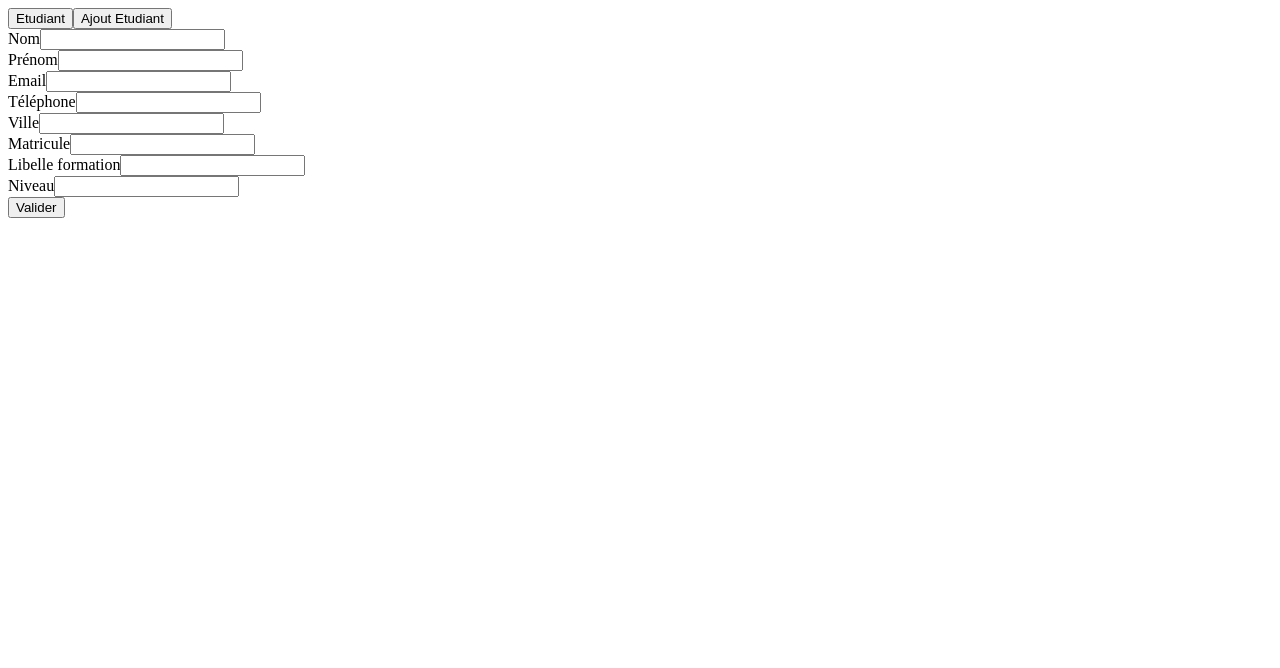
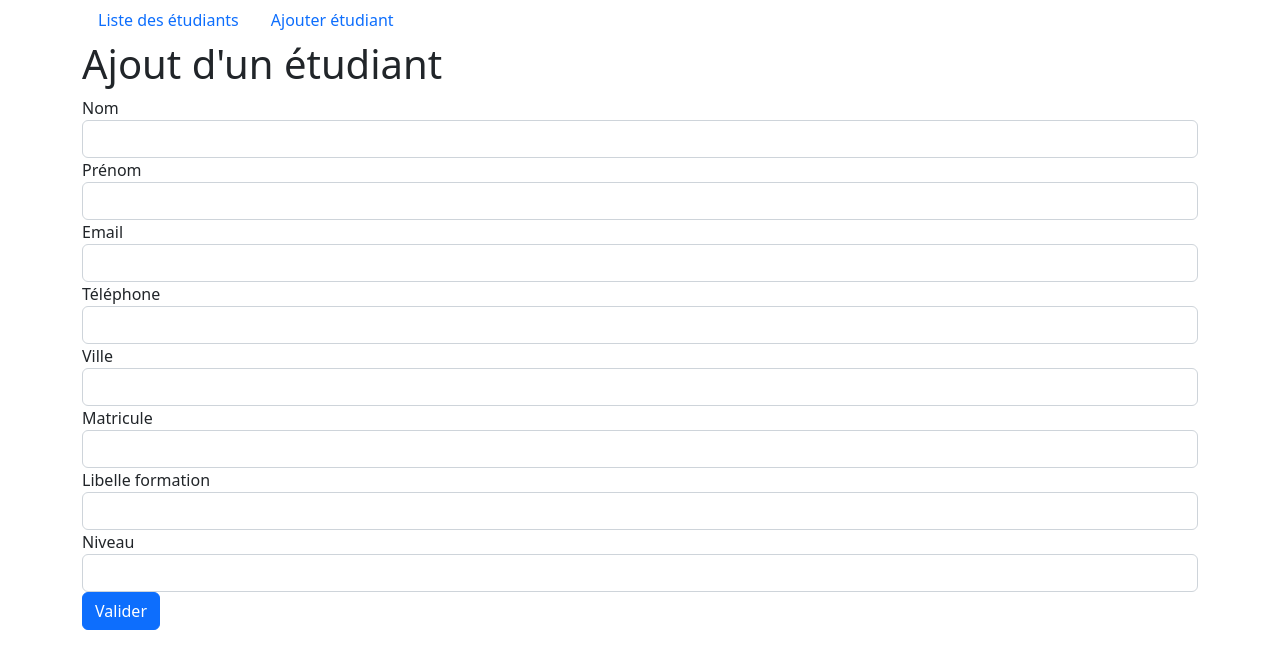
Before and after one commit to ibrahimandao/scolariteMIT, an Angular app: page /addetudiant in a window 1280 px wide. Shown: the top 668 px of the page. Built offline with nearby package versions, Linux system fonts and the light colour scheme.

Commit message:
intégration de bootstrap

```diff
--- a/angular.json
+++ b/angular.json
@@ -23,6 +23,7 @@
               "src/assets"
             ],
             "styles": [
+              "node_modules/bootstrap/dist/css/bootstrap.min.css",
               "src/styles.css"
             ],
             "scripts": []
--- a/package.json
+++ b/package.json
@@ -18,6 +18,7 @@
     "@angular/platform-browser": "^14.2.0",
     "@angular/platform-browser-dynamic": "^14.2.0",
     "@angular/router": "^14.2.0",
+    "bootstrap": "^5.2.2",
     "rxjs": "~7.5.0",
     "tslib": "^2.3.0",
     "zone.js": "~0.11.4"
--- a/src/app/app.component.html
+++ b/src/app/app.component.html
@@ -1,11 +1,20 @@
-<button routerLink="/etudiant"  class="btn btn-primary">
-   Etudiant
-</button>
-
-<button routerLink="/addetudiant"  class="btn btn-primary">
-  Ajout Etudiant
-</button>
-
-
+<!DOCTYPE html>
+<html>
+  <head>
+    <title>Scolarité MIT</title>
+    <meta charset='utf-8'>
+    <meta name="viewport" content="width=device-width, initial-scale=1, shrink-to-fit=no">
+  </head>
+  <body>
+    <div class="container">
+      <nav>
+        <ul class="nav">
+            <li class="nav-item"><a class="nav-link" routerLink="/etudiant">Liste des étudiants</a></li>
+            <li class="nav-item"><a class="nav-link" routerLink="/addetudiant">Ajouter étudiant</a></li>
+        </ul>
+      </nav>
+    </div>
+  </body>
+</html>
 
 <router-outlet></router-outlet>
--- a/src/app/etudiant-forms/etudiant-forms.component.html
+++ b/src/app/etudiant-forms/etudiant-forms.component.html
@@ -1,45 +1,56 @@
-<div class="form">
+<!DOCTYPE html>
+ <html>
+    <head>
+        <title>Cours Complet Bootstrap 4</title>
+        <meta charset='utf-8'>
+        <meta name="viewport" content="width=device-width, initial-scale=1, shrink-to-fit=no">
+     </head>
+     <body>
+    <div class="container">
+      <h1>Ajout d'un étudiant</h1>
       <form [formGroup]="etudiantform" (ngSubmit)="addStudent()">
-         <div class="formGroup">
+            <div class="form-group">
                <label>Nom</label>
-            <input type="text"  class="form-group" formControlName="name">
+               <input type="text"  class="form-control" formControlName="name">
             </div>
 
-         <div class="formGroup">
+            <div class="form-group">
                <label>Prénom</label>
-            <input type="text"  class="form-group" formControlName="firstname">
+               <input type="text"  class="form-control" formControlName="firstname">
             </div>
 
-         <div class="formGroup">
+            <div class="form-group">
                <label>Email</label>
-            <input type="email"  class="form-group" formControlName="email">
+               <input type="email"  class="form-control" formControlName="email">
             </div>
 
-         <div class="formGroup">
+            <div class="form-group">
                <label>Téléphone</label>
-            <input type="text"  class="form-group" formControlName="phone">
+               <input type="text"  class="form-control" formControlName="phone">
             </div>
 
-         <div class="formGroup">
+            <div class="form-group">
                <label>Ville</label>
-            <input type="text"  class="form-group" formControlName="city">
+               <input type="text"  class="form-control" formControlName="city">
             </div>
 
-         <div class="formGroup">
+            <div class="form-group">
                <label>Matricule</label>
-            <input type="text"  class="form-group" formControlName="matricule">
+               <input type="text"  class="form-control" formControlName="matricule">
             </div>
 
-         <div class="formGroup">
+            <div class="form-group">
                <label>Libelle formation</label>
-            <input type="text"  class="form-group" formControlName="libelle">
+               <input type="text"  class="form-control" formControlName="libelle">
             </div>
 
-         <div class="formGroup">
+            <div class="form-group">
                <label>Niveau</label>
-            <input type="text"  class="form-group" formControlName="niveau">
+               <input type="text"  class="form-control" formControlName="niveau">
             </div>
 
             <button type="submit" class = "btn btn-primary">Valider</button>
       </form>
 </div>
+</body>
+</html>
--- a/src/app/etudiant/etudiant.component.html
+++ b/src/app/etudiant/etudiant.component.html
@@ -1,13 +1,39 @@
-<div>
-    <div >
-        Nom : {{etudiant.name}}
-        Prénom : {{etudiant.firstname}}
-        Email : {{etudiant.email}}
+<!DOCTYPE html>
+<html>
+  <head>
+    <title>Liste des étudiants</title>
+    <meta charset='utf-8'>
+    <meta name="viewport" content="width=device-width, initial-scale=1, shrink-to-fit=no">
+  </head>
+  <body>
+    <div class="container">
+      <h1>Liste des étudiants</h1>
+      <table class="table">
+        <thead>
+          <tr>
+            <th>Nom</th>
+            <th>Prénom</th>
+            <th>Email</th>
+            <th>Matricule</th>
+            <th>Ville</th>
+            <th>Téléphone</th>
+            <th>Formation</th>
+            <th>Niveau</th>
+          </tr>
+        </thead>
+        <tbody>
+          <tr *ngFor="let item of etudiants">
+            <td>{{item.name}}</td>
+            <td>{{item.firstname}}</td>
+            <td>{{item.email}}</td>
+            <td>{{item.city}}</td>
+            <td>{{item.matricule}}</td>
+            <td>{{item.phone}}</td>
+            <td>{{item.formation.libelle}}</td>
+            <td>{{item.formation.niveau}} iéme année</td>
+          </tr>
+        </tbody>
+      </table>
     </div>
-
-    <div *ngFor="let item of etudiants" >
-        Nom : {{item.name}}
-        Prénom : {{item.firstname}}
-        Email : {{item.email}}
-    </div>
-</div>
+  </body>
+</html>
```
Also changed, not shown: 1 other file (tests, documents, lock files or other folders). Lines whose indentation alone changed are shown as unchanged.
